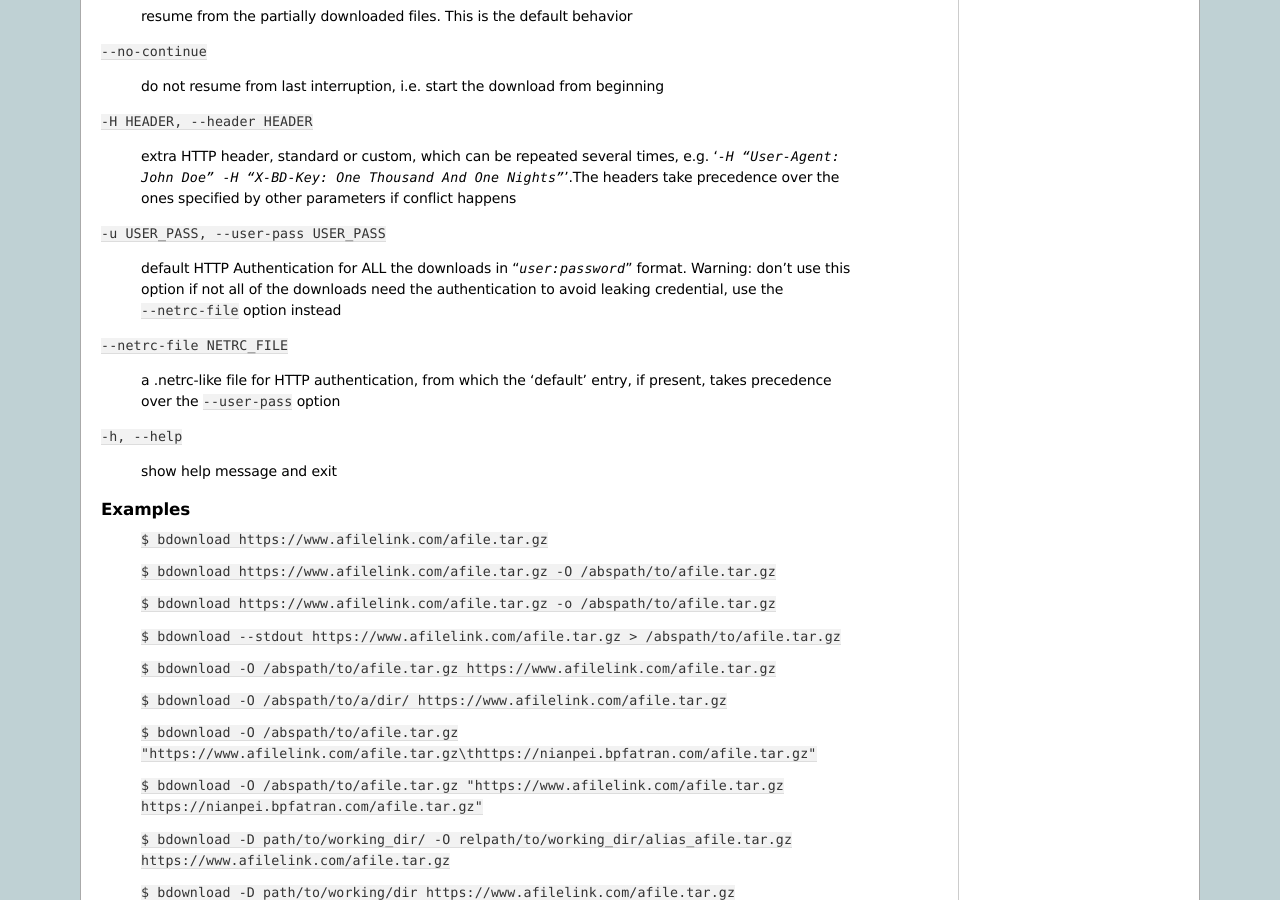
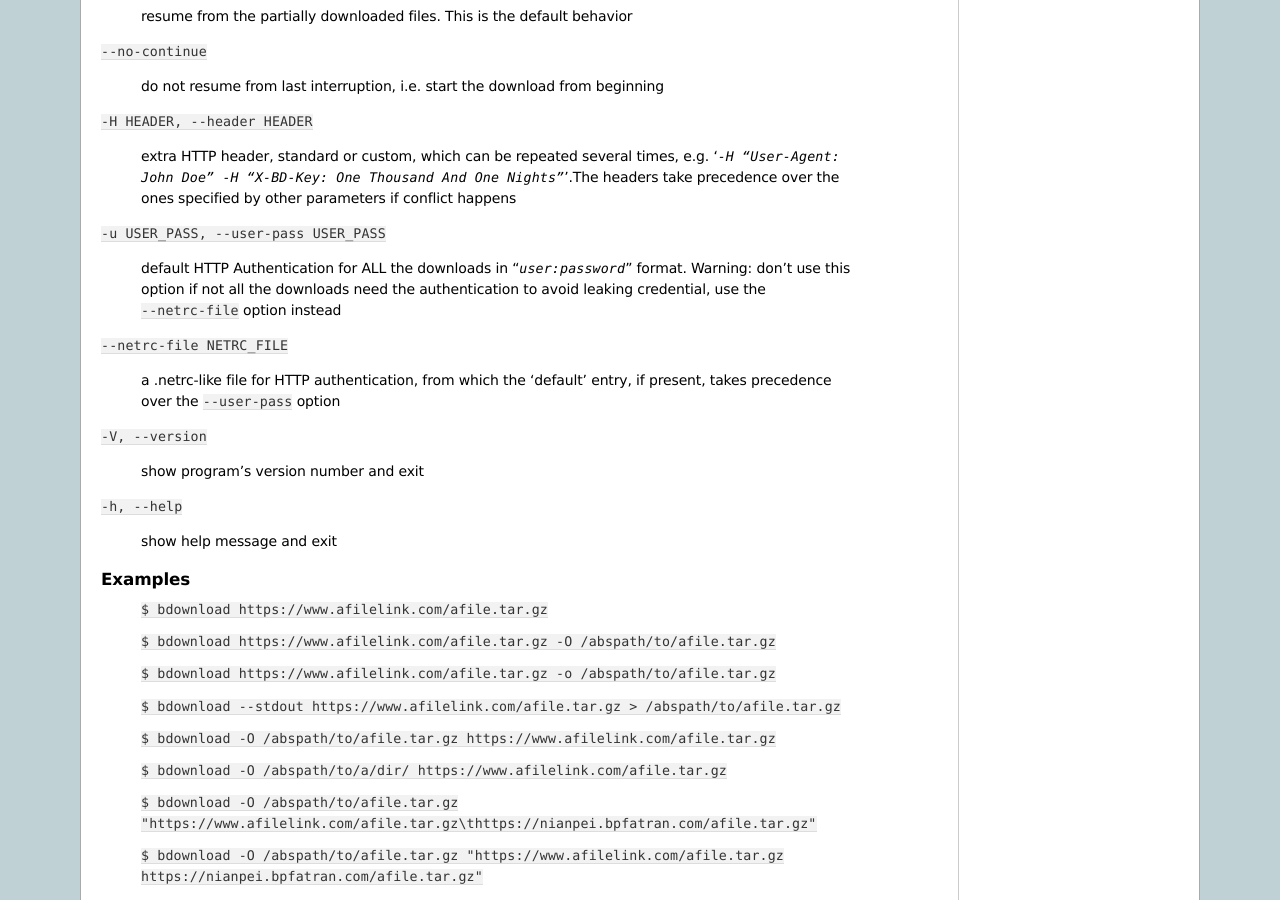
Before and after one commit to Jesseatgao/bdownload, a Sphinx documentation site: the page built from docs/source/index.rst, in a window 1280 px wide and 900 px high, scrolled down 3343 px. Built offline with Sphinx 7.4.7, drawn with Linux system fonts in a browser that asks for light colours.

Commit message:
Add support for showing version info

```diff
--- a/docs/source/index.rst
+++ b/docs/source/index.rst
@@ -61,7 +61,7 @@ Synopsis
                    [-P {mill,bar,none}] [--num-pools NUM_POOLS] [--pool-size POOL_SIZE]
                    [--pool-block [{true,false}]] [-l {debug,info,warning,error,critical}]
                    [-c | --no-continue] [-H HEADER] [-u USER_PASS] [--netrc-file NETRC_FILE]
-                   [-h]
+                   [-V] [-h]
 
 Description
 ^^^^^^^^^^^
@@ -194,12 +194,16 @@ Description
 ``-u USER_PASS, --user-pass USER_PASS``
 
     default HTTP Authentication for ALL the downloads in "`user:password`" format. Warning: don't use this option
-    if not all of the downloads need the authentication to avoid leaking credential, use the ``--netrc-file`` option instead
+    if not all the downloads need the authentication to avoid leaking credential, use the ``--netrc-file`` option instead
 
 ``--netrc-file NETRC_FILE``
 
     a .netrc-like file for HTTP authentication, from which the 'default' entry, if present, takes precedence over the
     ``--user-pass`` option
+
+``-V, --version``
+
+    show program's version number and exit
 
 ``-h, --help``
 
```
Also changed, not shown: README.md (+6 -2 lines), 1 other file.
